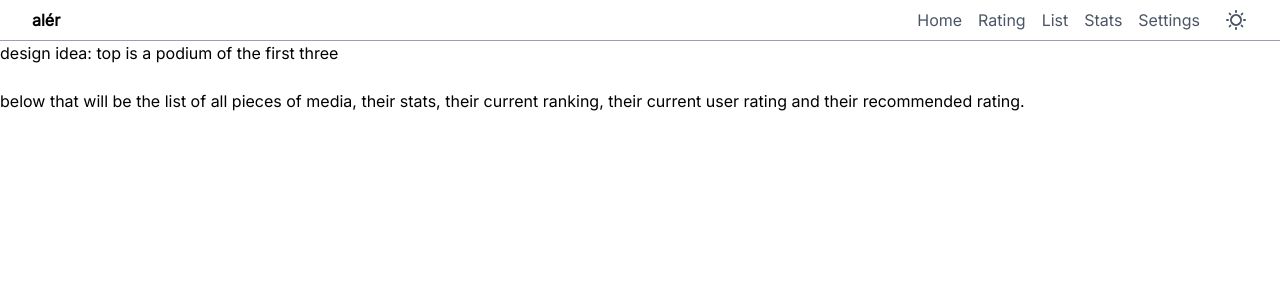
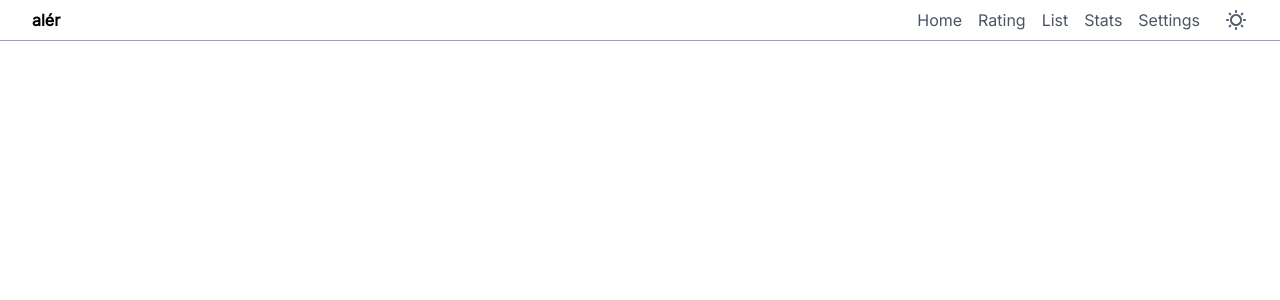
Before and after one commit to jumpyjacko/aler, a SvelteKit app: page /list in a window 1280 px wide. Shown: the top 300 px of the page. Built offline with nearby package versions, Linux system fonts and the light colour scheme.

Commit message:
fix: remove top text from 'List' page

```diff
--- a/src/routes/list/+page.svelte
+++ b/src/routes/list/+page.svelte
@@ -26,15 +26,6 @@
     });
 </script>
 
-<div>
-    design idea: top is a podium of the first three
-
-    <br />
-    <br />
-    below that will be the list of all pieces of media, their stats, their current
-    ranking, their current user rating and their recommended rating.
-</div>
-
 {#if seriesList}
     <div class="flex flex-col w-full">
         {#each seriesList as series}
```
